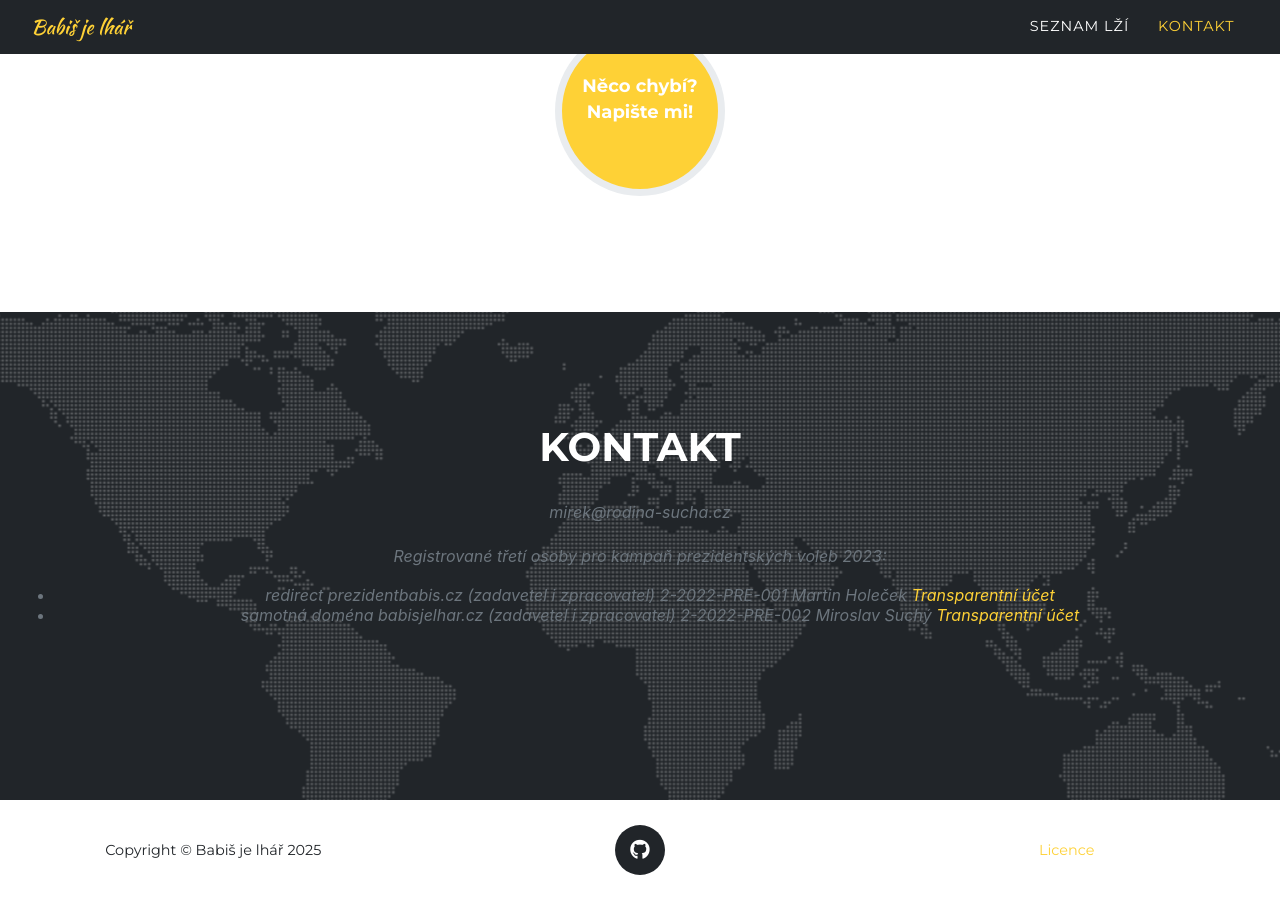
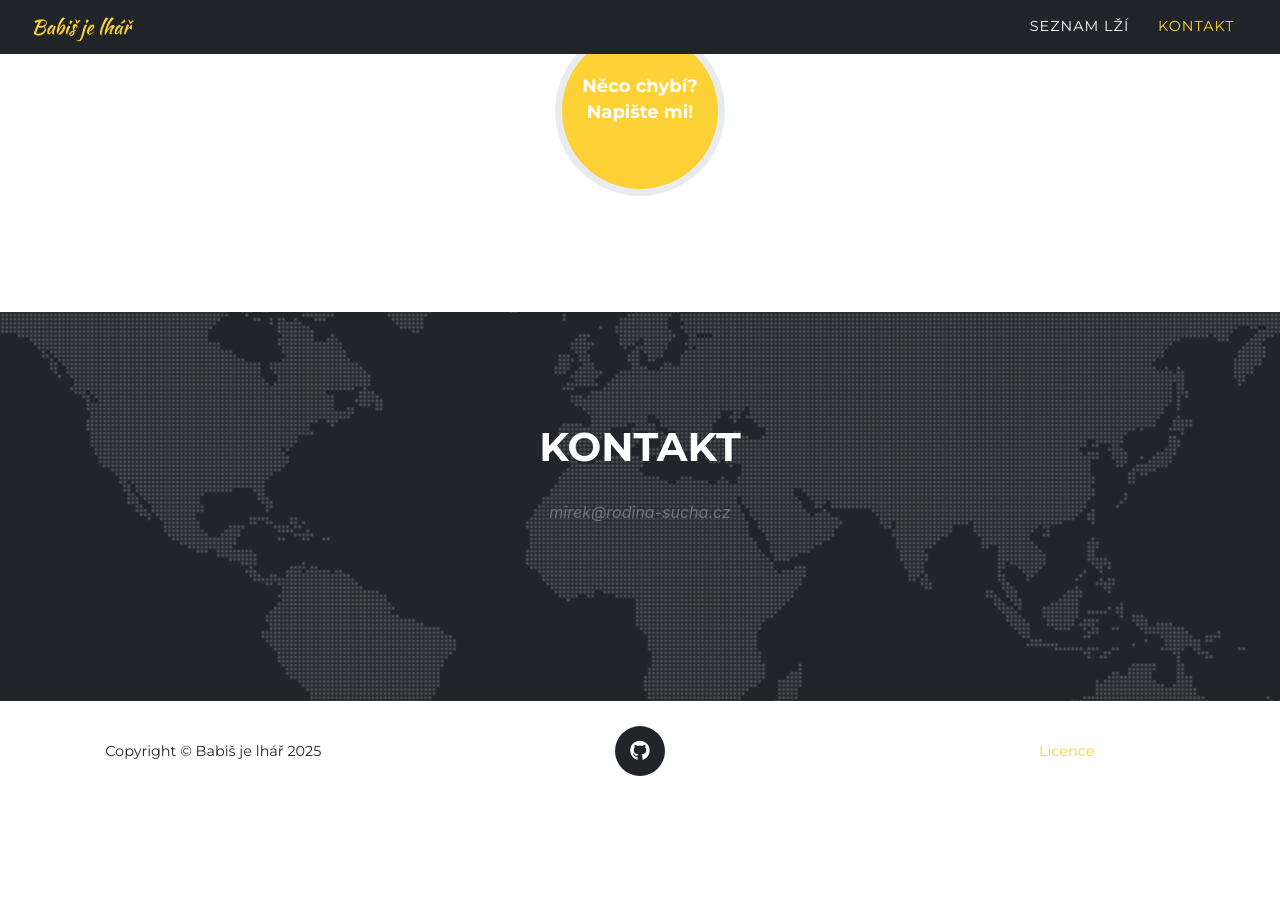
Before and after one commit to xsuchy/babisjelhar, a Jekyll site: the page built from index.md, in a window 1280 px wide and 900 px high, scrolled down 65484 px. Built offline with Jekyll 4.4.1, drawn with Linux system fonts in a browser that asks for light colours; some web fonts are replaced; after the commit the page ends 66285 px from its top, so only the background shows below that.

Commit message:
odstranit informace ktere byli relevantni pro prezidentske volby

```diff
--- a/_data/sitetext.yml
+++ b/_data/sitetext.yml
@@ -575,10 +575,6 @@ contact:
     text: |
       mirek@rodina-sucha.cz
 
-      Registrované třetí osoby pro kampaň prezidentských voleb 2023:
-
-      * redirect prezidentbabis.cz (zadavetel i zpracovatel) 2-2022-PRE-001 Martin Holeček [Transparentní účet](https://docs.google.com/document/d/1EaY1m3_cTRXXnXoTSlES1kmMjiMg8NZhcLcnm-jWA58/edit?usp=sharing)
-      * samotná doména babisjelhar.cz (zadavetel i zpracovatel) 2-2022-PRE-002 Miroslav Suchý [Transparentní účet](https://docs.google.com/document/d/1Nwo0ZT7rZLAHr43ksY41ohiXq8Crap4eqgIMzKgo7J8/edit?usp=sharing)
     section: contact
 
 footer:
```
